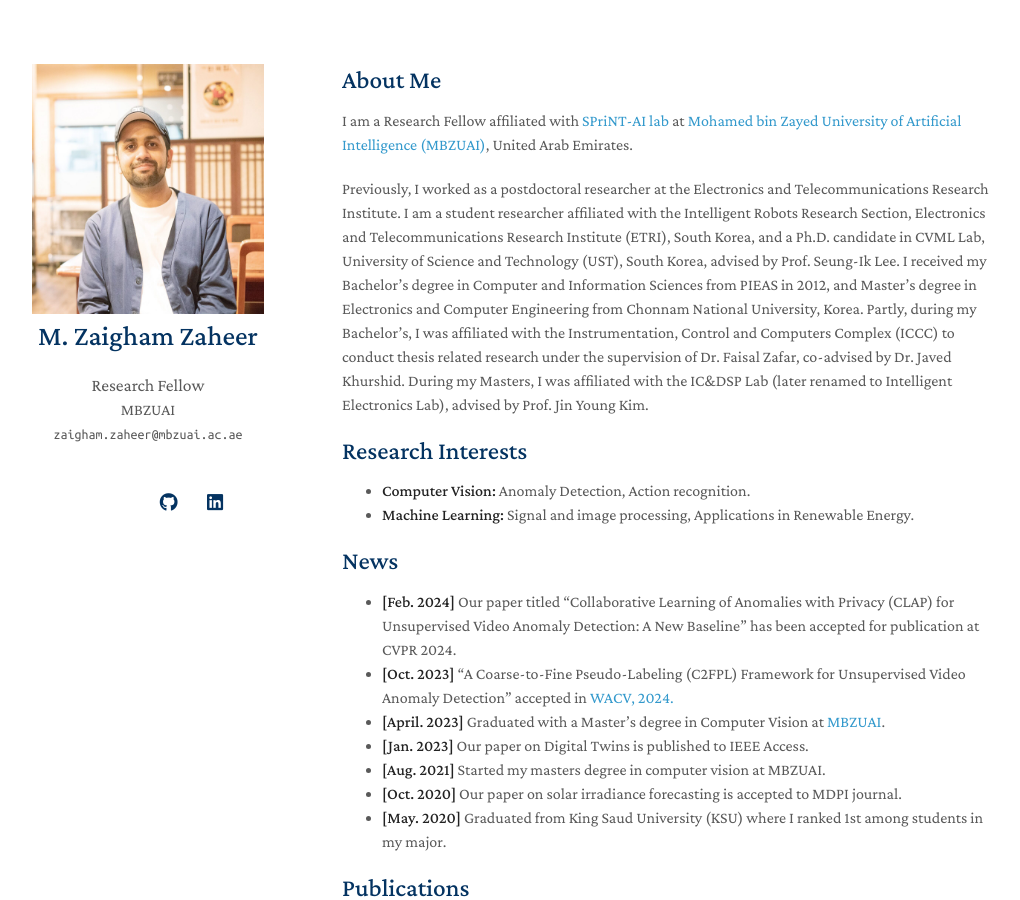
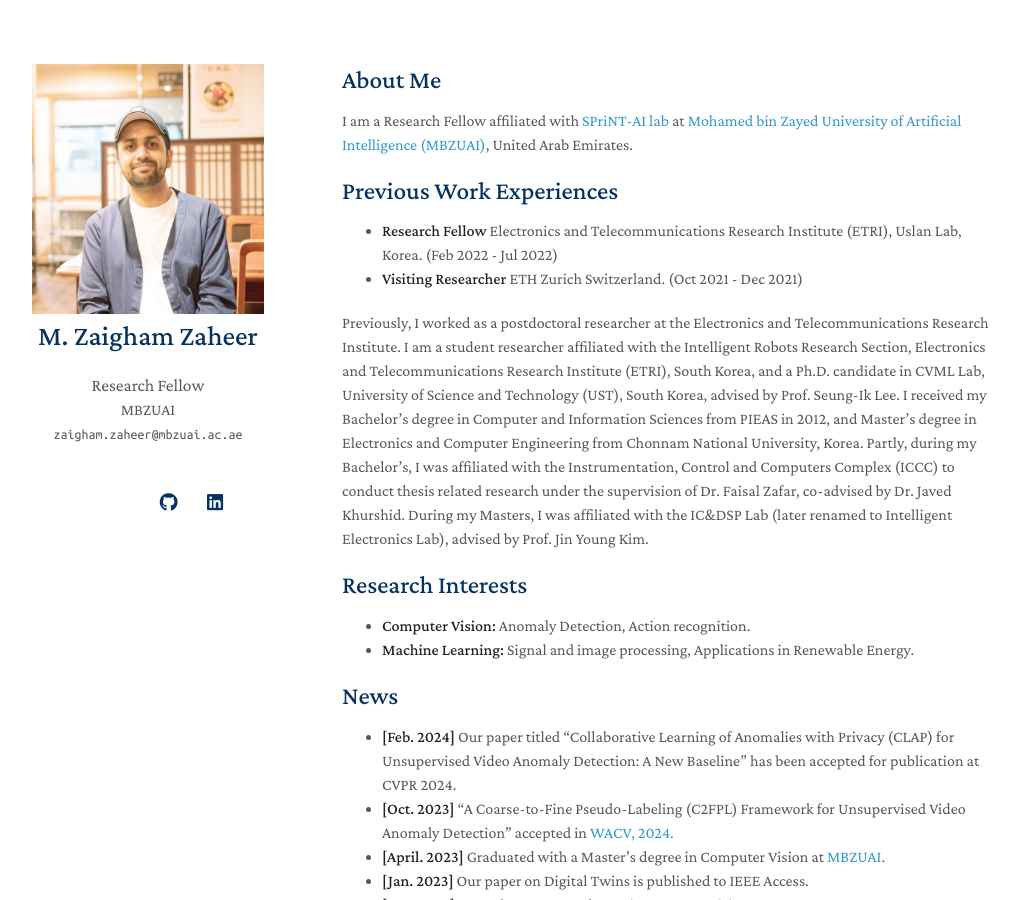
Before and after one commit to ZaighamZ/ZaighamZ.github.io, a Jekyll site: the page built from index.md, in a window 1280 px wide and 900 px high. Shown: the whole window, without its empty margins (128-1148 px from the left). Built offline with Jekyll 4.4.1, drawn with Linux system fonts in a browser that asks for light colours; nearby versions of some CDN libraries; a style sheet for code colours, icons or effects is not loaded; our own code applies the rules of GitHub Pages for plain Markdown files.

Commit message:
Update index.md

```diff
--- a/index.md
+++ b/index.md
@@ -5,6 +5,11 @@ layout: homepage
 ## About Me
 
 I am a Research Fellow affiliated with [SPriNT-AI lab](https://www.sprintai.org/){:target="_blank"} at [Mohamed bin Zayed University of Artificial Intelligence (MBZUAI)](https://mbzuai.ac.ae/){:target="_blank"}, United Arab Emirates.
+
+## Previous Work Experiences
+
+- **Research Fellow** Electronics and Telecommunications Research Institute (ETRI), Uslan Lab, Korea. (Feb 2022 - Jul 2022)
+- **Visiting Researcher** ETH Zurich Switzerland. (Oct 2021 - Dec 2021)
 
 Previously, I worked as a postdoctoral researcher at the Electronics and Telecommunications Research Institute. I am a student researcher affiliated with the Intelligent Robots Research Section, Electronics and Telecommunications Research Institute (ETRI), South Korea, and a Ph.D. candidate in CVML Lab, University of Science and Technology (UST), South Korea, advised by Prof. Seung-Ik Lee.
 I received my Bachelor’s degree in Computer and Information Sciences from PIEAS in 2012, and Master’s degree in Electronics and Computer Engineering from Chonnam National University, Korea. Partly, during my Bachelor’s, I was affiliated with the Instrumentation, Control and Computers Complex (ICCC) to conduct thesis related research under the supervision of Dr. Faisal Zafar, co-advised by Dr. Javed Khurshid. During my Masters, I was affiliated with the IC&DSP Lab (later renamed to Intelligent Electronics Lab), advised by Prof. Jin Young Kim.
```
